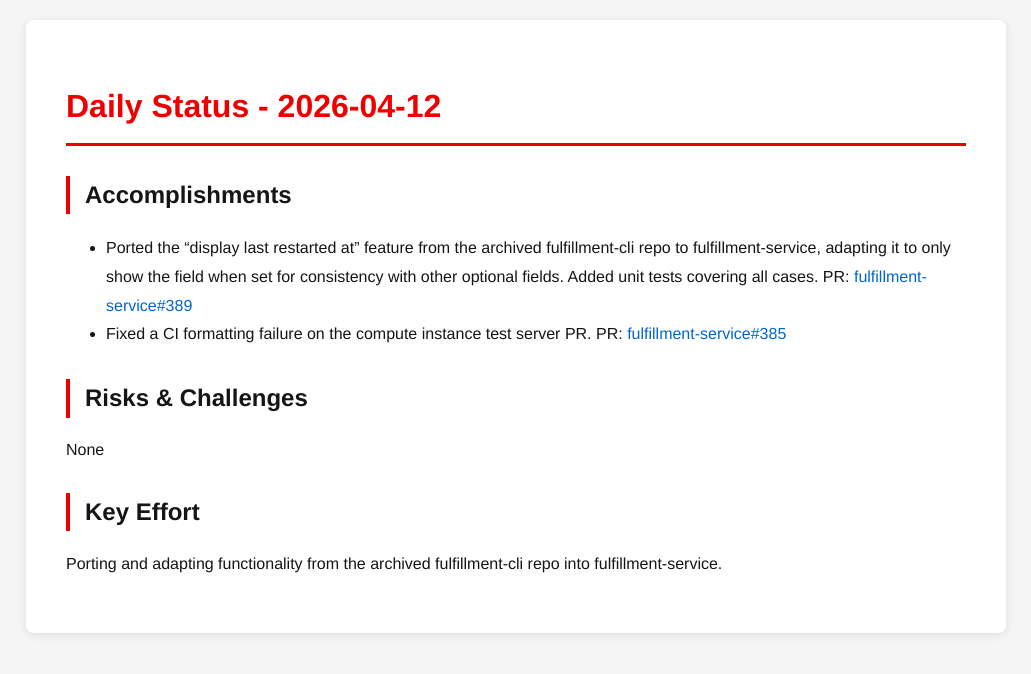
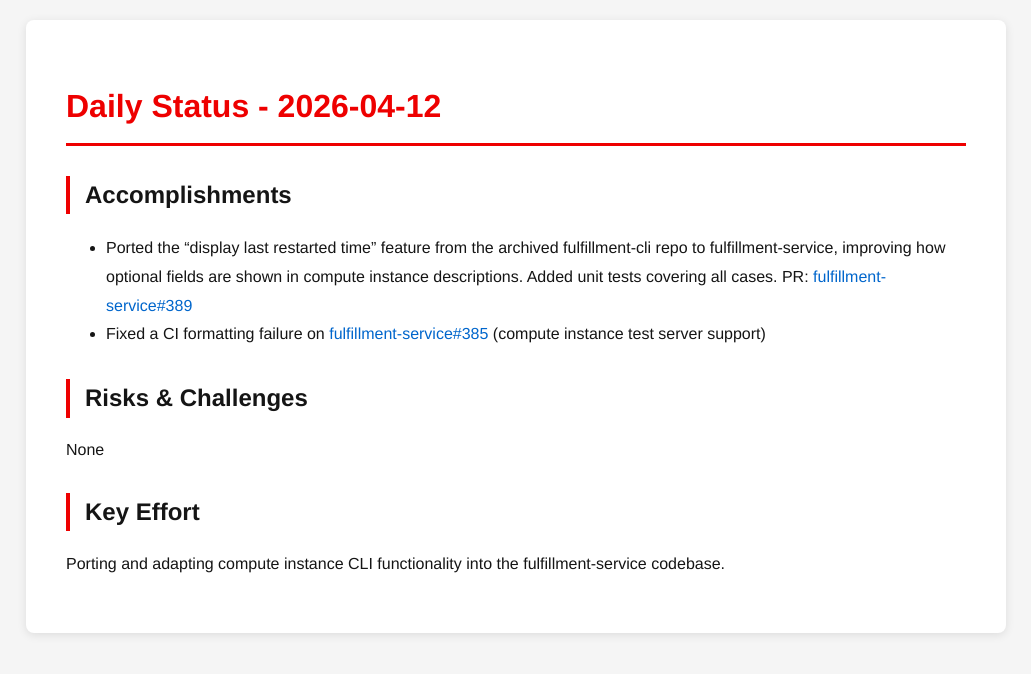
Before and after one commit to tzvatot/daily-status, a Jekyll site: the page built from 2026-04-12.md, in a window 1280 px wide. Shown: the top 674 px of the page, without its empty margins (124-1155 px from the left). Built offline with Jekyll 4.4.1, drawn with Linux system fonts in a browser that asks for light colours.

Commit message:
Daily status update - 2026-04-12

```diff
--- a/2026-04-12.md
+++ b/2026-04-12.md
@@ -7,11 +7,11 @@ date: 2026-04-12
 # Daily Status - 2026-04-12
 
 ## Accomplishments
-- Ported the "display last restarted at" feature from the archived fulfillment-cli repo to fulfillment-service, adapting it to only show the field when set for consistency with other optional fields. Added unit tests covering all cases. PR: [fulfillment-service#389](https://github.com/osac-project/fulfillment-service/pull/389)
-- Fixed a CI formatting failure on the compute instance test server PR. PR: [fulfillment-service#385](https://github.com/osac-project/fulfillment-service/pull/385)
+- Ported the "display last restarted time" feature from the archived fulfillment-cli repo to fulfillment-service, improving how optional fields are shown in compute instance descriptions. Added unit tests covering all cases. PR: [fulfillment-service#389](https://github.com/osac-project/fulfillment-service/pull/389)
+- Fixed a CI formatting failure on [fulfillment-service#385](https://github.com/osac-project/fulfillment-service/pull/385) (compute instance test server support)
 
 ## Risks & Challenges
 None
 
 ## Key Effort
-Porting and adapting functionality from the archived fulfillment-cli repo into fulfillment-service.
+Porting and adapting compute instance CLI functionality into the fulfillment-service codebase.
```
